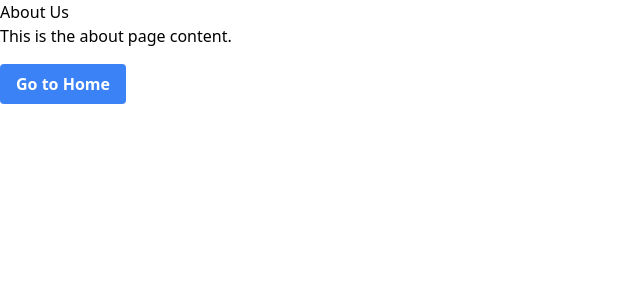
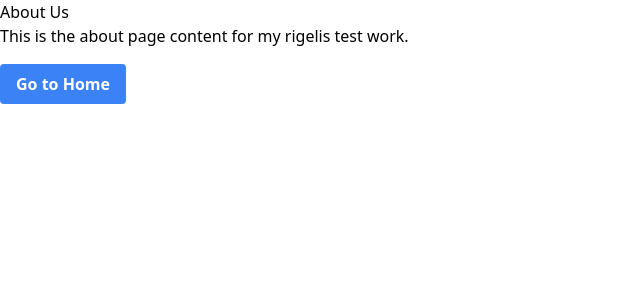
Before and after one commit to kkopoku/vue-shopping-cart, a Vue app: page /about in a window 1280 px wide. Shown: the top 300 px of the page, without its empty margins (0-640 px from the left). Built offline with nearby package versions, Linux system fonts and the light colour scheme.

Commit message:
small change

```diff
--- a/src/views/About.vue
+++ b/src/views/About.vue
@@ -1,7 +1,7 @@
 <template>
     <div>
         <h1>About Us</h1>
-        <p>This is the about page content.</p>
+        <p>This is the about page content for my rigelis test work.</p>
         <button class="bg-blue-500 hover:bg-blue-700 text-white font-bold py-2 px-4 rounded mt-4" @click="goToHome">Go to
             Home
         </button>
```
